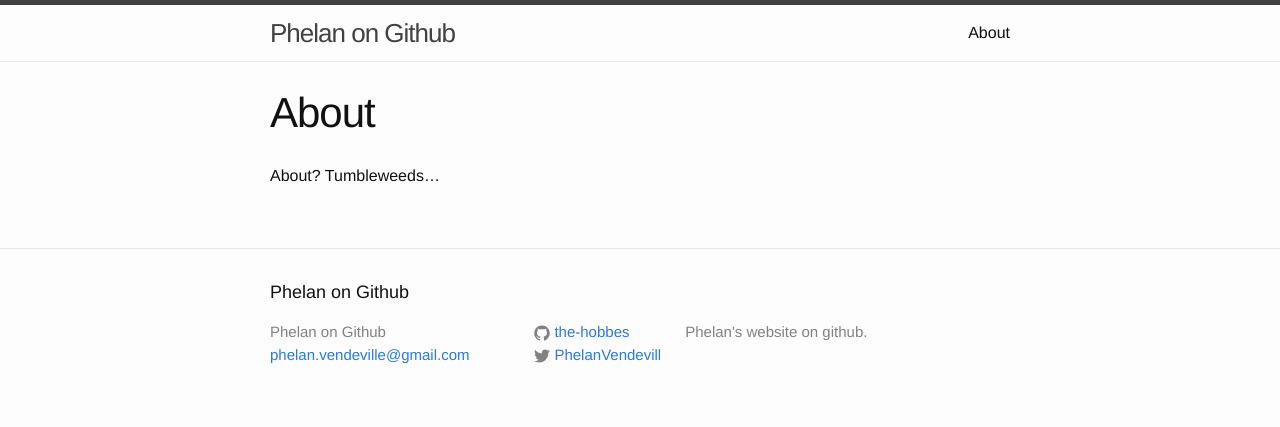
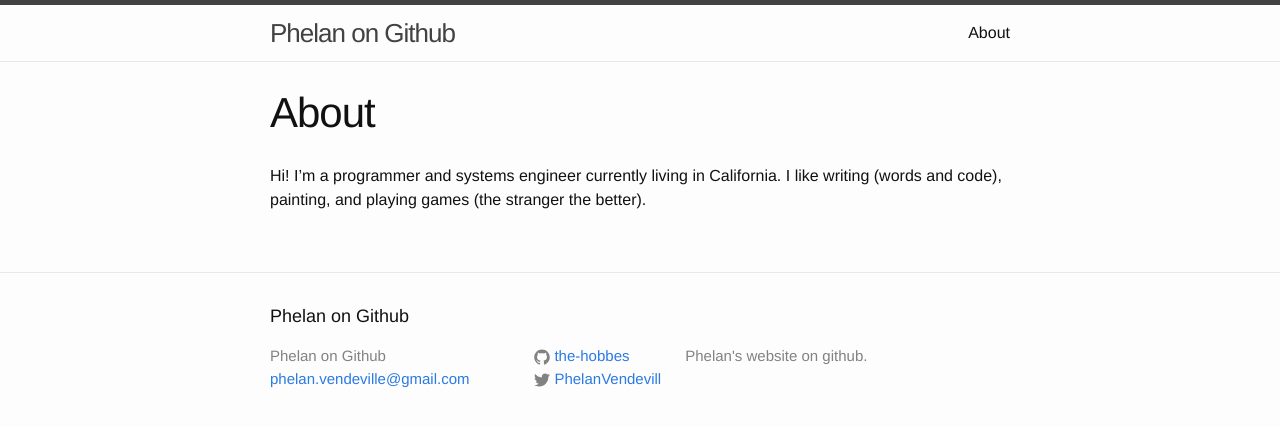
Before and after one commit to the-hobbes/the-hobbes.github.io, a Jekyll site: the page built from about.md, in a window 1280 px wide. Shown: the top 427 px of the page. Built offline with Jekyll 4.4.1, drawn with Linux system fonts in a browser that asks for light colours.

Commit message:
Update the about page

```diff
--- a/about.md
+++ b/about.md
@@ -4,4 +4,4 @@
 permalink: /about/
 ---
 
-About? Tumbleweeds...
+Hi! I'm a programmer and systems engineer currently living in California. I like writing (words and code), painting, and playing games (the stranger the better).
```
